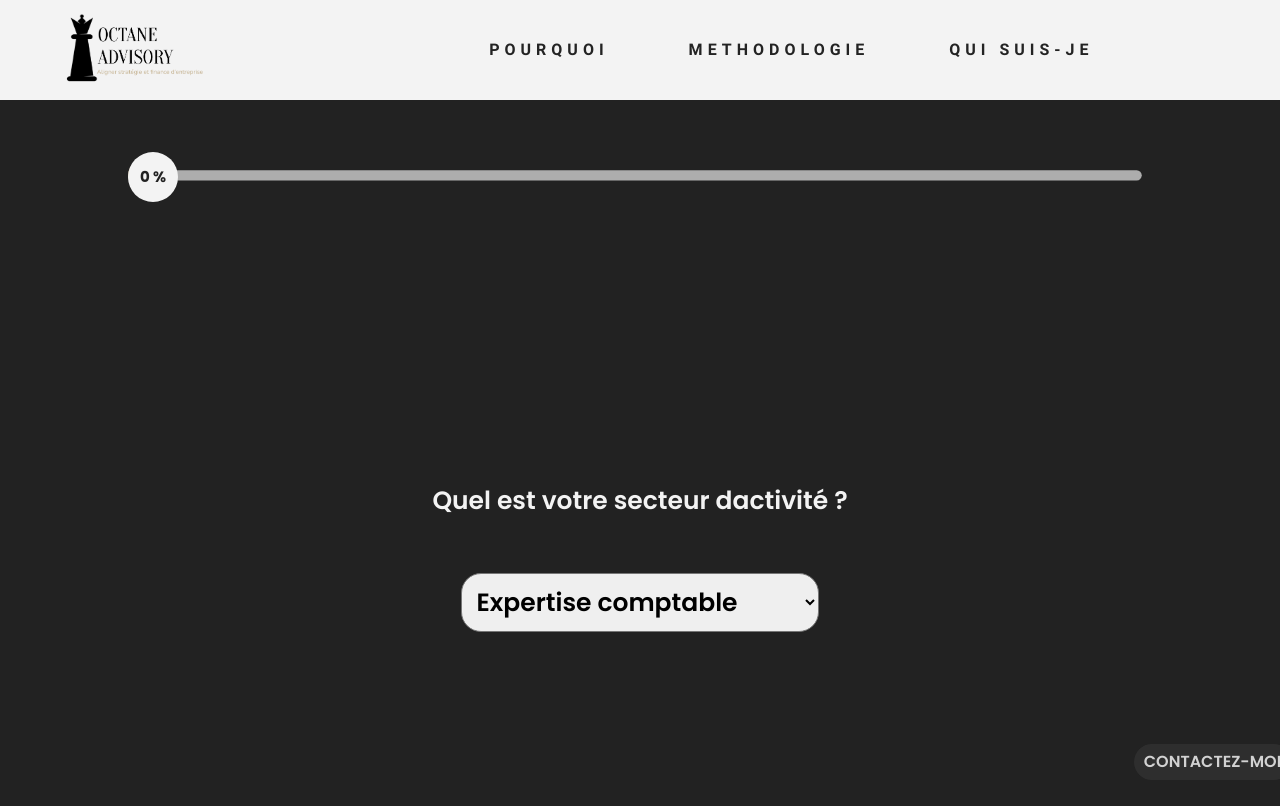
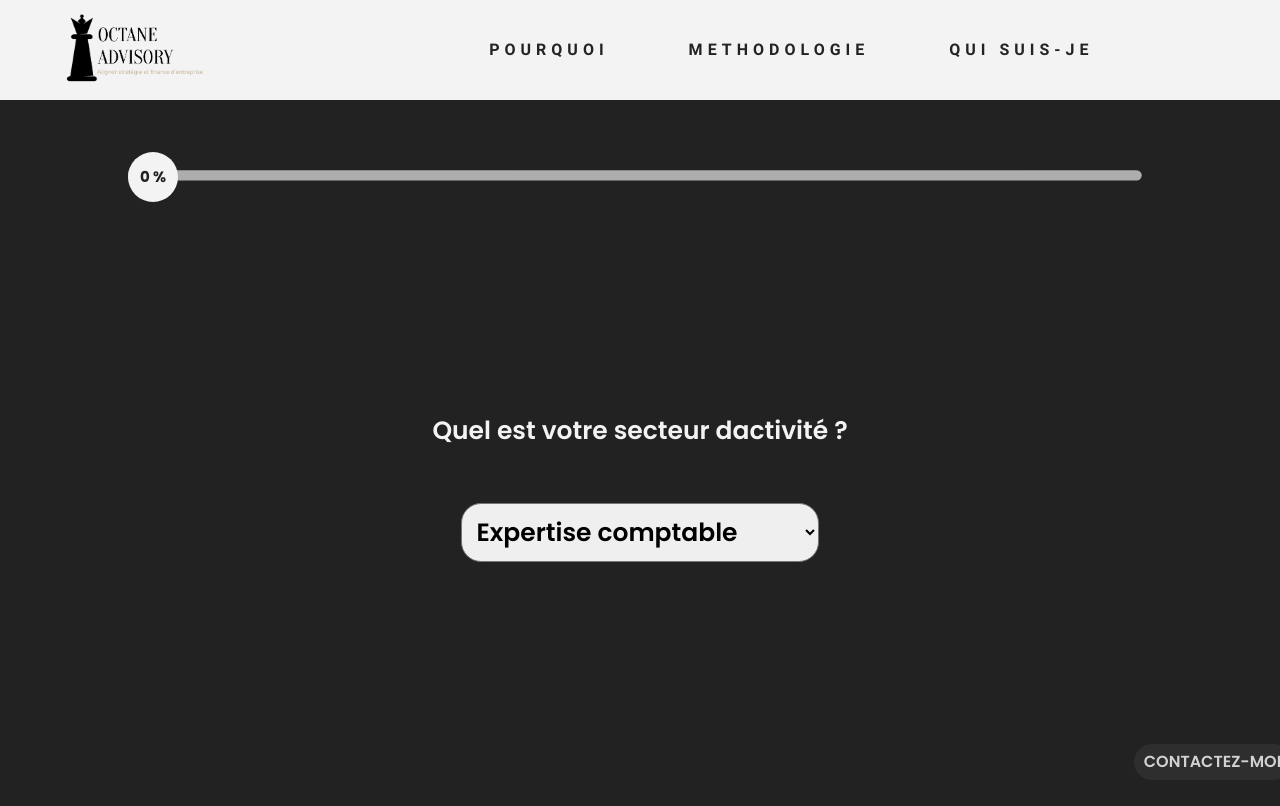
Before and after one commit to axiomdev/octaneadvisory, a React (Create React App) app: page /contact in a window 1280 px wide. Shown: the top 806 px of the page. Built offline with nearby package versions, Linux system fonts and the light colour scheme.

Commit message:
feat(form) adjust on center

```diff
--- a/src/assets/css/App.css
+++ b/src/assets/css/App.css
@@ -376,7 +376,7 @@ footer p {
 }
 
 .step {
-	height: 80vh;
+	height: 500px;
 	display: flex;
 	justify-content: center;
 	align-items: center;
```
